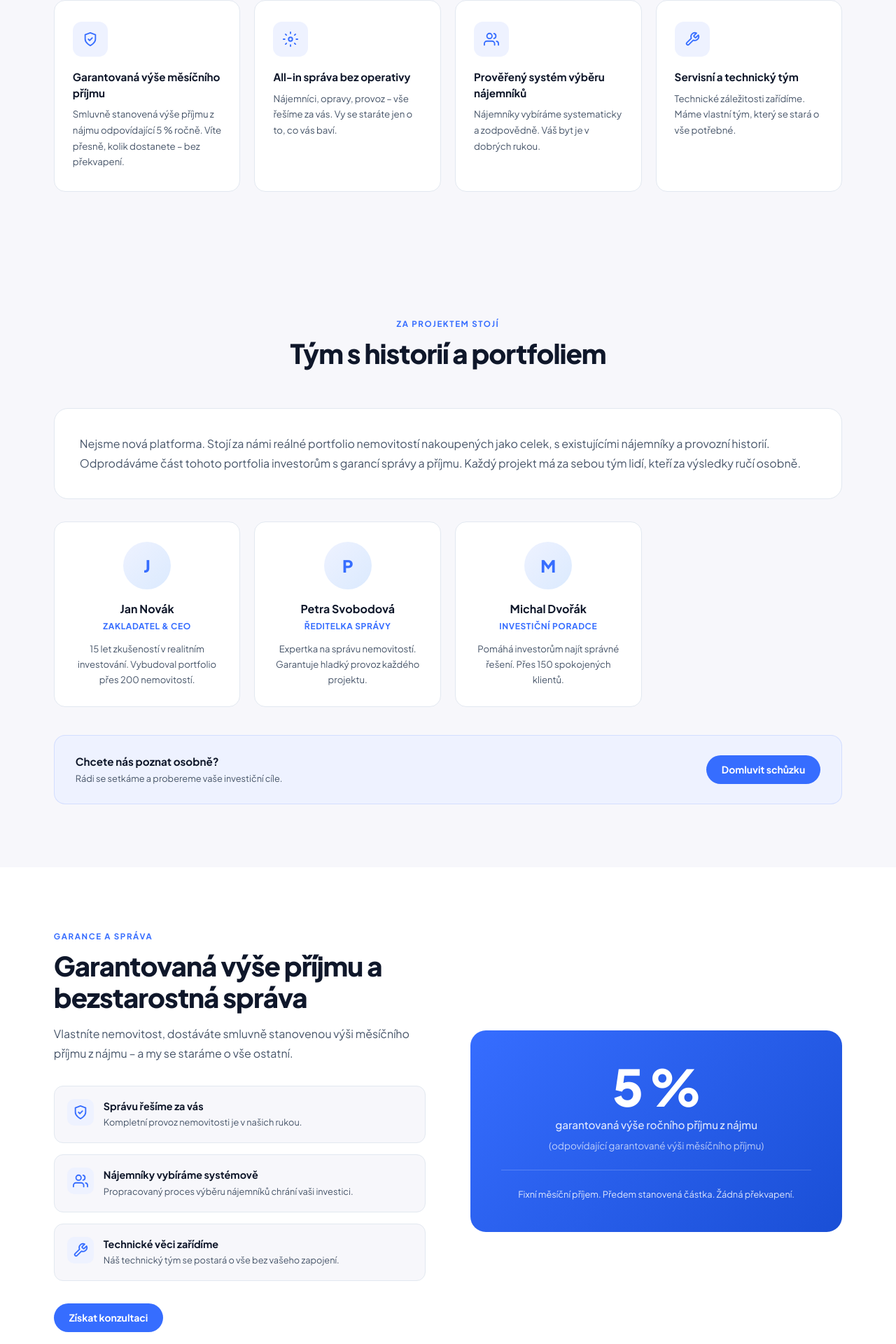
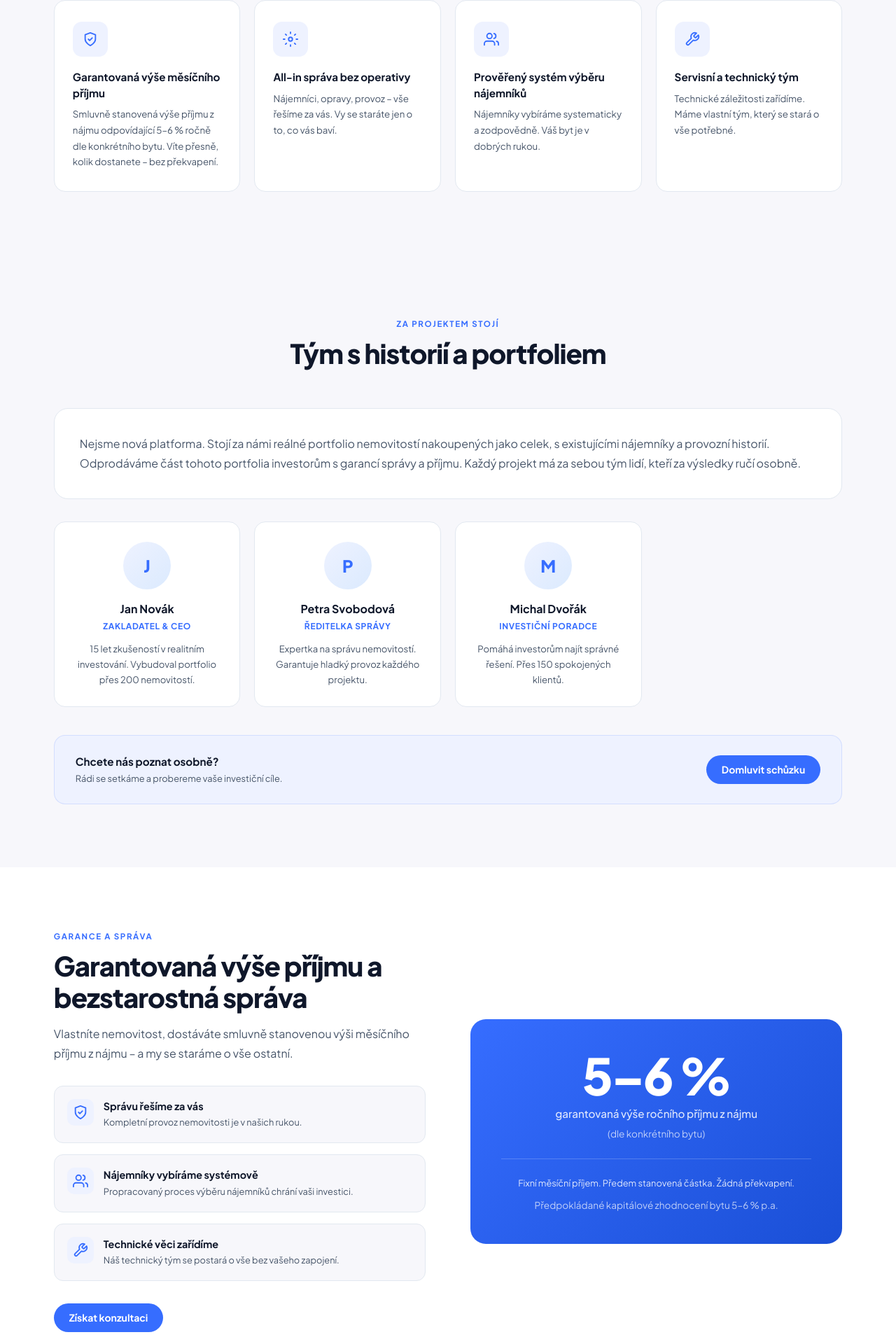
Before and after one commit to Petr1892SKS/investuj-bez-starosti, a Next.js app: page / in a window 1280 px wide. Shown: the part 4687-6607 px from the top of the page at 70% size. Built offline with nearby package versions, Linux system fonts and the light colour scheme.

Commit message:
Garance: výnos 5–6 % dle konkrétního bytu, přidáno zhodnocení bytu 5–6 % p.a.

```diff
--- a/app/page.tsx
+++ b/app/page.tsx
@@ -1150,7 +1150,7 @@ export default function Home() {
         </div>
         <div className="why-grid">
           {[
-            [IconShield,"Garantovaná výše měsíčního příjmu","Smluvně stanovená výše příjmu z nájmu odpovídající 5 % ročně. Víte přesně, kolik dostanete – bez překvapení."],
+            [IconShield,"Garantovaná výše měsíčního příjmu","Smluvně stanovená výše příjmu z nájmu odpovídající 5–6 % ročně dle konkrétního bytu. Víte přesně, kolik dostanete – bez překvapení."],
             [IconSettings,"All-in správa bez operativy","Nájemníci, opravy, provoz – vše řešíme za vás. Vy se staráte jen o to, co vás baví."],
             [IconUsers,"Prověřený systém výběru nájemníků","Nájemníky vybíráme systematicky a zodpovědně. Váš byt je v dobrých rukou."],
             [IconTool,"Servisní a technický tým","Technické záležitosti zařídíme. Máme vlastní tým, který se stará o vše potřebné."],
@@ -1218,10 +1218,11 @@ export default function Home() {
           </div>
           <div className="reveal d2">
             <div className="guarantee-card">
-              <div className="guarantee-card-num">5 %</div>
+              <div className="guarantee-card-num">5–6 %</div>
               <div className="guarantee-card-label">garantovaná výše ročního příjmu z nájmu</div>
-              <div style={{fontSize:"0.85rem",color:"rgba(255,255,255,0.7)",marginTop:"0.5rem"}}>(odpovídající garantované výši měsíčního příjmu)</div>
+              <div style={{fontSize:"0.85rem",color:"rgba(255,255,255,0.7)",marginTop:"0.5rem"}}>(dle konkrétního bytu)</div>
               <div className="guarantee-card-sub">Fixní měsíční příjem. Předem stanovená částka. Žádná překvapení.</div>
+              <div style={{fontSize:"0.85rem",color:"rgba(255,255,255,0.7)",marginTop:"0.75rem"}}>Předpokládané kapitálové zhodnocení bytu 5–6 % p.a.</div>
             </div>
           </div>
         </div>
```
